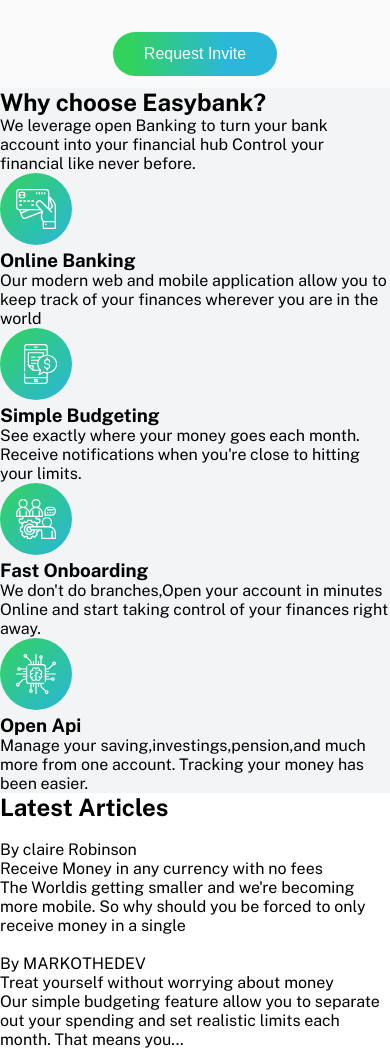
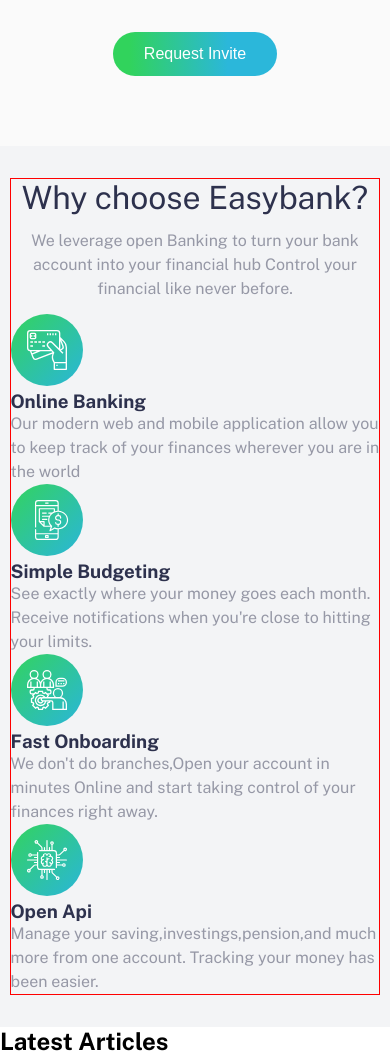
Before and after one commit to MARKOTHEDEV/easy-banking-landingPage, a plain HTML site: page index.html in a window 390 px wide. Shown: the part 720-1778 px from the top of the page. Drawn offline with nearby package versions, Linux system fonts and the light colour scheme.

Commit message:
at this point the why_choose__intro is responsive

```diff
--- a/index.html
+++ b/index.html
@@ -71,10 +71,12 @@
       <section class="main_content">
                 <!-- start of why_choose -->
         <section class="why_choose">
+            <!-- start of why_choose_us_content_container -->
+            <div class="why_choose_us_content_container">
                     <!-- start of why_choose__intro -->
                 <div class="why_choose__intro">
-                <h2>Why choose Easybank?</h2>
-                <p>
+                    <h2 class="why_choose_heading">Why choose Easybank?</h2>
+                    <p class="why_choose_pTag">
                         We leverage open Banking to turn your bank account into your financial hub
                         Control your financial like never before.
                     </p>
@@ -86,8 +88,8 @@
                         <!-- start of why_choose_box -->
                     <div class="why_choose_box">
                         <img src="./images/icon-online.svg" alt="">
-                    <h3>Online Banking</h3>
-                    <p>
+                        <h3 class="why_choose_heading">Online Banking</h3>
+                        <p class="why_choose_pTag">
                             Our modern web and mobile application allow
                             you to keep track of your finances wherever you are
                             in the world
@@ -99,8 +101,8 @@
                         <!-- start of why_choose_box -->
                     <div class="why_choose_box">
                         <img src="./images/icon-budgeting.svg" alt="">
-                    <h3>Simple Budgeting</h3>
-                    <p>
+                        <h3 class="why_choose_heading">Simple Budgeting</h3>
+                        <p class="why_choose_pTag">
                             See exactly where your money goes each month. Receive notifications
                             when you're close to hitting your limits.
                         </p>
@@ -111,8 +113,8 @@
                         <!-- start of why_choose_box -->
                         <div class="why_choose_box">
                             <img src="./images/icon-onboarding.svg" alt="">
-                        <h3>Fast Onboarding</h3>
-                        <p>
+                            <h3 class="why_choose_heading">Fast Onboarding</h3>
+                            <p class="why_choose_pTag">
                                 We don't do branches,Open your account in minutes Online and start
                                 taking control of your finances right away.
                             </p>
@@ -123,8 +125,8 @@
                         <!-- start of why_choose_box -->
                         <div class="why_choose_box">
                             <img src="./images/icon-api.svg" alt="">
-                        <h3>Open Api</h3>
-                        <p>
+                            <h3 class="why_choose_heading">Open Api</h3>
+                            <p class="why_choose_pTag">
                                 Manage your saving,investings,pension,and much more from one
                                 account. Tracking your money has been easier.
                             </p>
@@ -134,7 +136,8 @@
 
                 </div>
                 <!-- end of  why_choose___content -->
-
+            </div>
+            <!-- end of why_choose_us_content_container -->
         </section>
         <!-- end of why_choose -->
 
--- a/scss/main.scss
+++ b/scss/main.scss
@@ -12,7 +12,7 @@ $darkBlue:hsl(233, 26%, 24%);;
 $LightGrayishBlue: hsl(220, 16%, 96%);
 $VeryLightGray: hsl(0, 0%, 98%);
 $White: hsl(0, 0%, 100%);
-$grayishBlue:hsl(233, 8%, 62%);
+$grayishBlue:#9698a6;
 body{
     position: relative;
     font-family: 'Public Sans', sans-serif;
@@ -149,6 +149,7 @@ nav{
     // z-index: -1;
     position: relative;
     margin: 0 auto;
+    padding-bottom: 15%;
     max-width: 1351px;
 }
 
@@ -209,14 +210,36 @@ nav{
     }
 }
 
+// start of why_choose us
 .why_choose{
     // border: 1px solid yellowgreen;
     background-color: hsl(220, 16%, 96%);
+    padding:2rem .6rem;
 
+    .why_choose_us_content_container{
+        border: 1px solid red;
+        // margin-top: 3%;
+    }
+    .why_choose_heading{
+        color: $darkBlue;
+    }
+    .why_choose_pTag{
+        color: $grayishBlue;
+        line-height: 1.5rem;
+    }
     .why_choose__intro{
-
+        h2{
+            font-size: 2rem;
+            font-weight: 500;
+            text-align: center;
+        }
+        p{
+            text-align: center;
+            padding: .8rem 0;
+        }
     }
 }
+// end start of why_choose us
 
 
 // end of the hero section
@@ -307,6 +330,10 @@ nav{
         display: flex;
         flex-direction: row-reverse;
         // border: 1px solid red;
+        // remove the extra padding from the buttom so the phone can overflow
+        padding-bottom: 0;
+
+
 
 
         .hero-section__bigPhoneImage_container{
@@ -369,6 +396,26 @@ nav{
 
 
     }
+
+    .why_choose{
+        .why_choose__intro{
+           margin-top: 7%;
+            width: 50%;
+            // border: 1px solid yellow;
+            h2{
+                text-align: left;
+            font-weight: 400;
+
+            }p{
+                text-align: left;
+                padding: 1rem 0;
+
+
+            }
+       }
+
+
+    }
 }
 @media screen  and (min-width:1000px){
     nav{
```
Also changed, not shown: css/main.css. Lines whose indentation alone changed are shown as unchanged.
